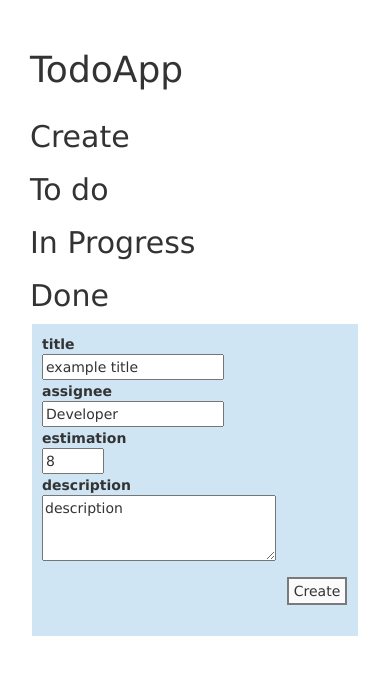
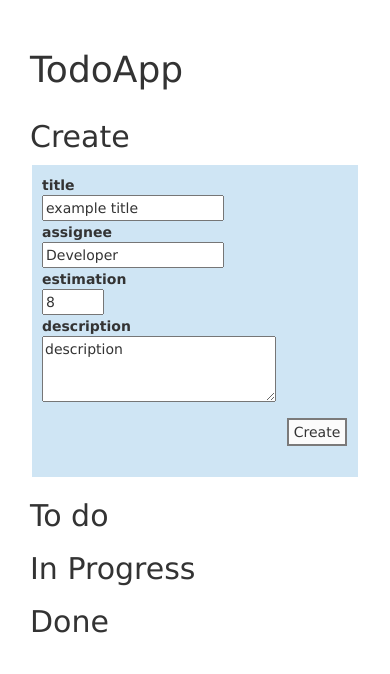
Before and after one commit to delsener/webengineering.todoapp, a website: page public/index.html in a window 390 px wide. Drawn offline with nearby package versions, Linux system fonts and the light colour scheme; no server answers.

Commit message:
Update index.html
fixed layout for smaller screens

```diff
--- a/public/index.html
+++ b/public/index.html
@@ -21,24 +21,8 @@
 <div id="mainView">
 
 <div class="row">
-	<div class="col-lg-3" >
-	    <h2>Create</h2>
-	</div>
-
-    <div class="col-lg-3">
-        <h2>To do</h2>
-    </div>
-
-    <div class="col-lg-3">
-        <h2>In Progress</h2>
-    </div>
-    <div class="col-lg-3">
-        <h2>Done</h2>
-    </div>
-</div>
-
-<div class="row">
-	<div class="col-lg-3">
+	<div class="col-md-3">
+		<h2>Create</h2>
 	    <div class="create">
 	    	<div class="todolist">
 		        <dl class="dl-horizontal">
@@ -57,15 +41,18 @@
 	    </div>
 	</div>
 
-    <div class="col-lg-3 ">
+    <div class="col-md-3 ">
+        <h2>To do</h2>
         <div class="todos" id="listTodo" ></div>
     </div>
 
-    <div class="col-lg-3 ">
+    <div class="col-md-3 ">
+        <h2>In Progress</h2>
         <div class="inProgress" id="listInProgress"></div>
     </div>
 
-    <div class="col-lg-3 ">
+    <div class="col-md-3 ">
+        <h2>Done</h2>
         <div class="done" id="listDone"></div>
     </div>
 </div>
```
